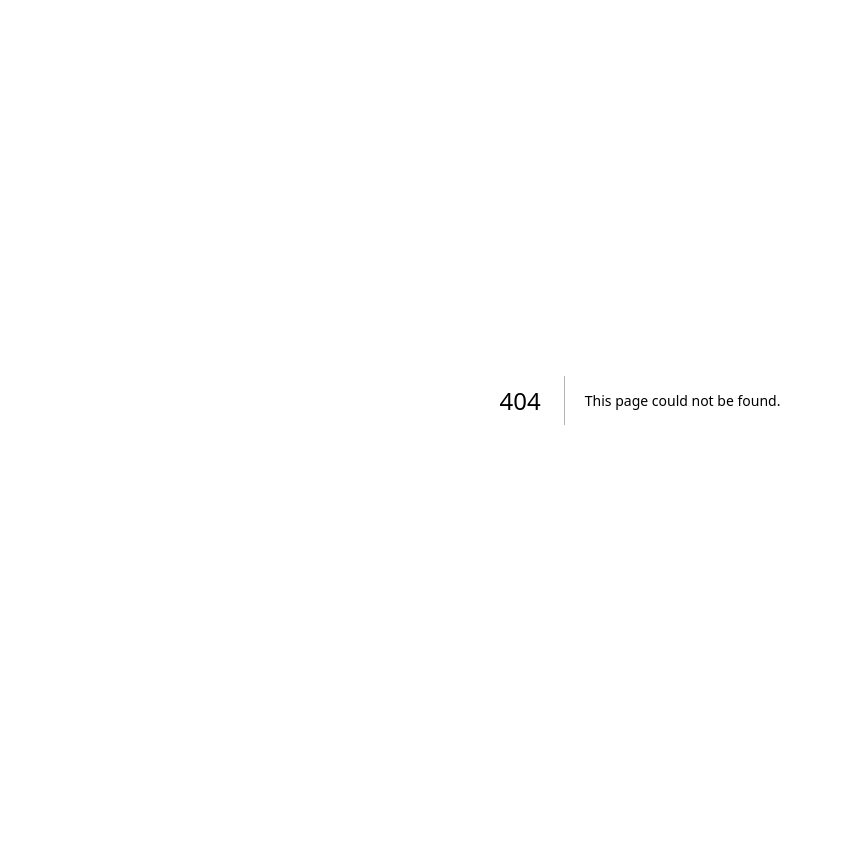
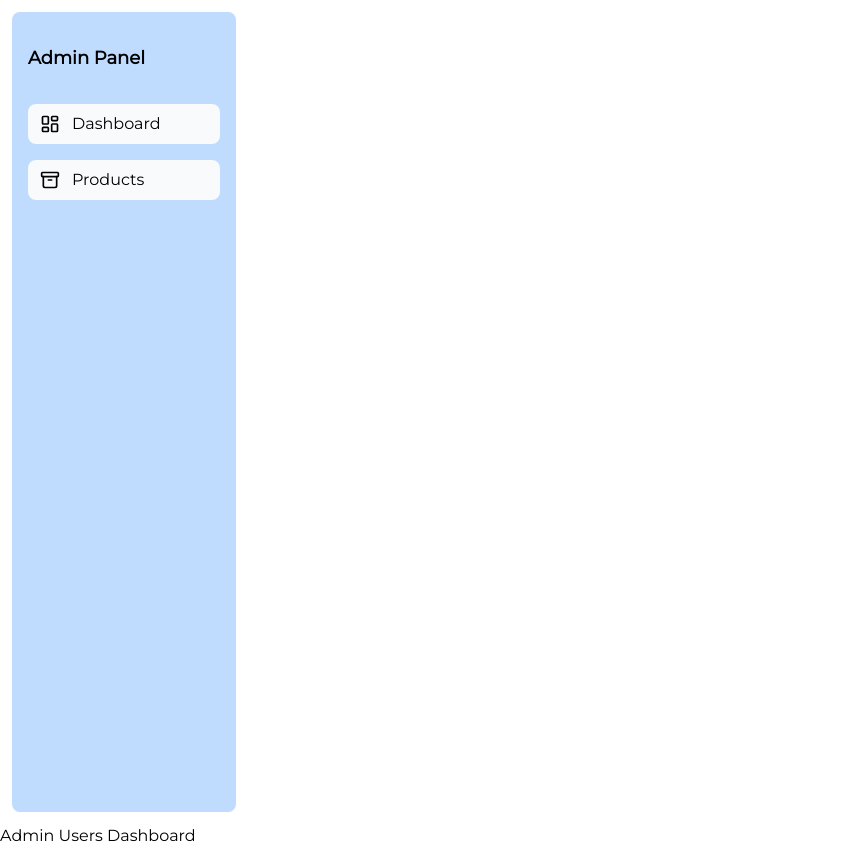
Before and after one commit to tianreformis/ecommerce-nextjs-staging, a Next.js app: page /admin/products in a window 1280 px wide. Before the commit this address had no page. Shown: the whole page, without its empty margins (0-843 px from the left). Before the commit the page ends 800 px from the top, so only its background shows below. Built offline with nearby package versions, Linux system fonts and the light colour scheme.

Commit message:
adding some data

```diff
--- a/src/pages/admin/index.tsx
+++ b/src/pages/admin/index.tsx
@@ -4,8 +4,8 @@ import AdminLayout from "@/components/layouts/AdminLayout";
 const AdminDashboard = () => {
   return (
     <AdminLayout>
-      <div>
-
+      <div className="m-20">
+        Admin Dashboard
       </div>
     </AdminLayout>
   )
--- /dev/null
+++ b/src/pages/admin/products/index.tsx
@@ -0,0 +1,13 @@
+import AdminLayout from "@/components/layouts/AdminLayout";
+
+const AdminUsersDashboard = () => {
+    return (
+        <AdminLayout>
+            <div>
+                Admin Users Dashboard
+            </div>
+        </AdminLayout>
+    )
+}
+
+export default AdminUsersDashboard;
```
